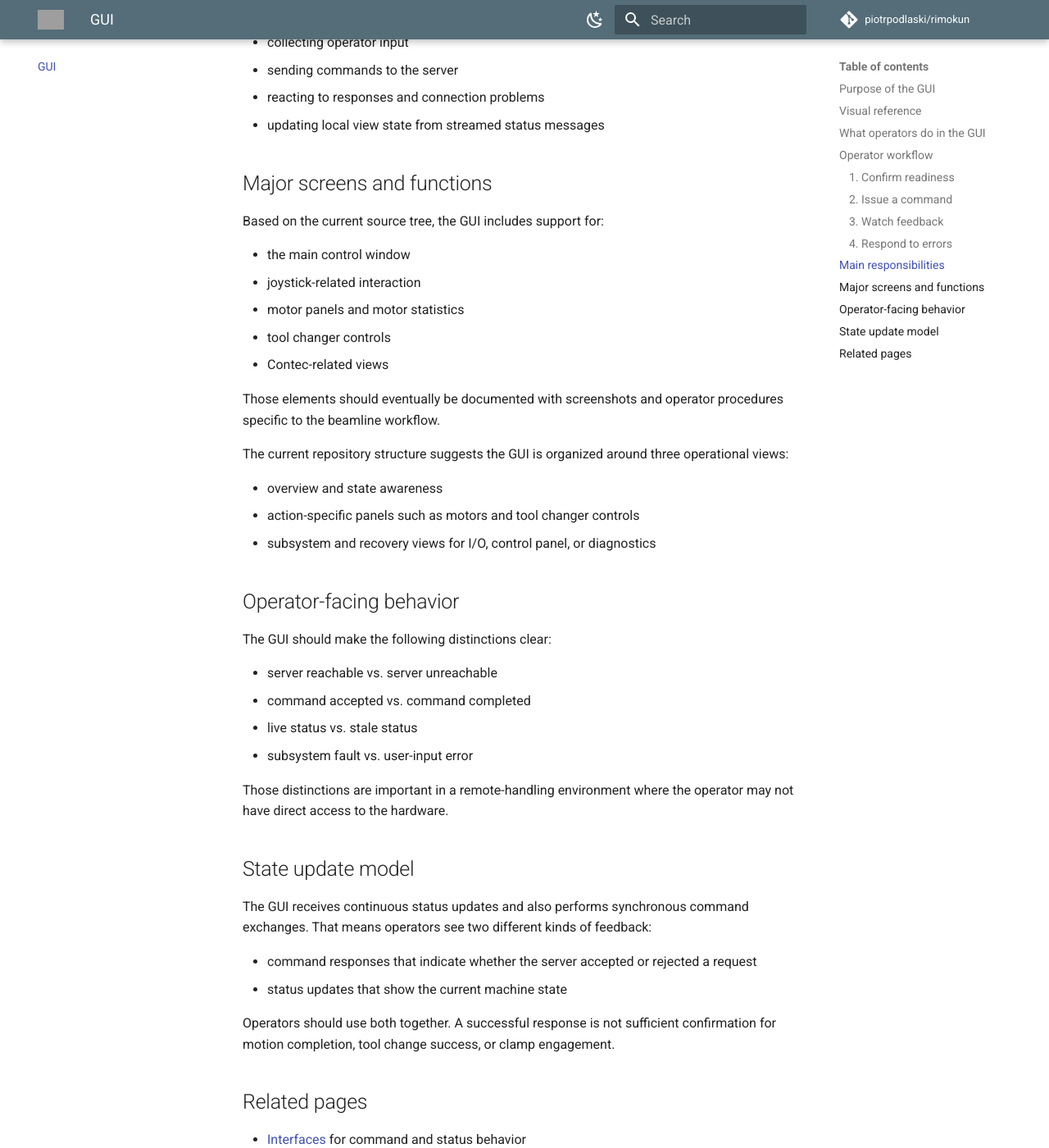
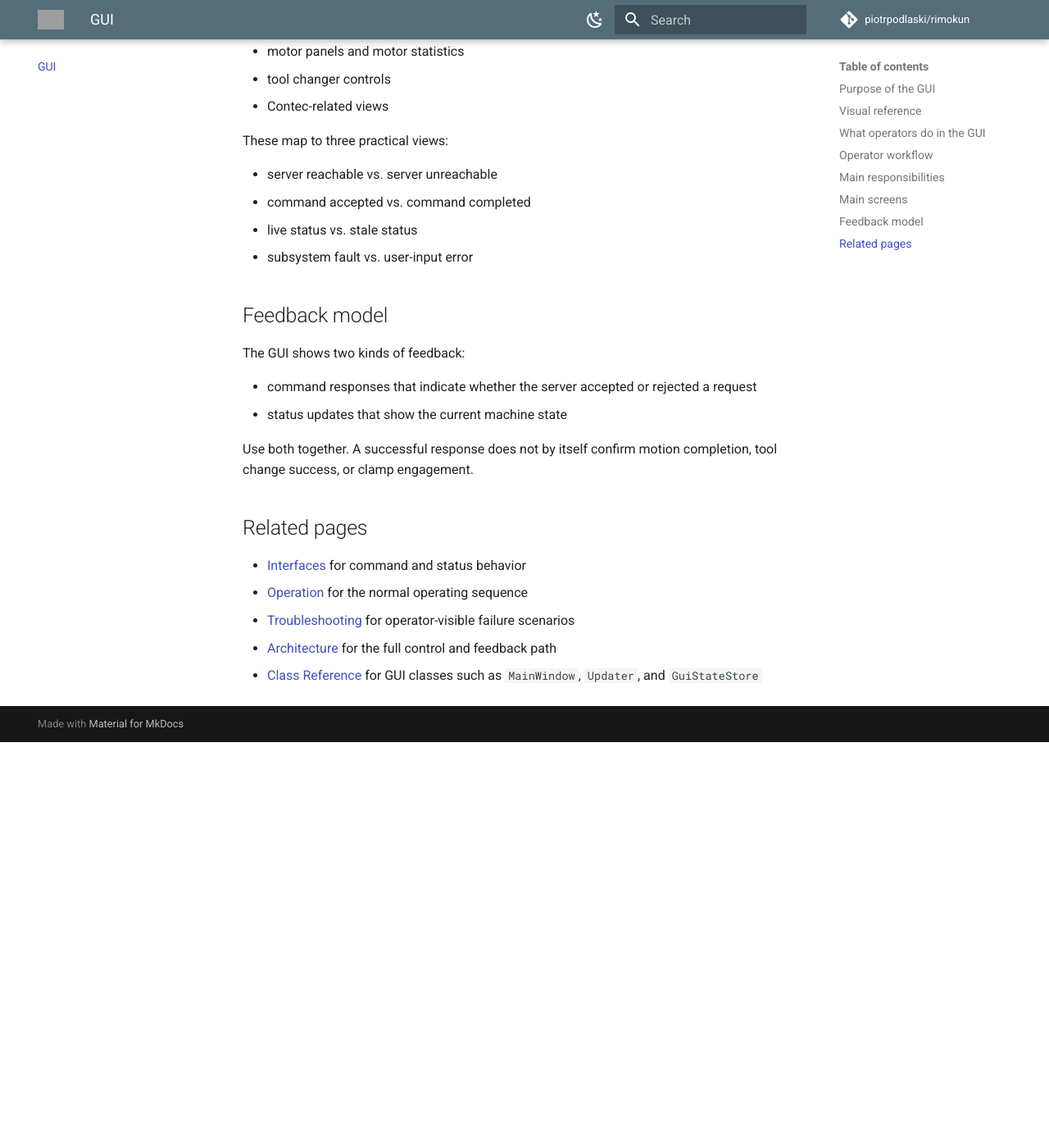
Before and after one commit to piotrpodlaski/rimokun, an MkDocs documentation site: the page built from docs/gui.md, in a window 1280 px wide and 1400 px high, scrolled down 2357 px. Shown: the whole window at 82% size. Built offline with MkDocs 1.6.1 and Material for MkDocs 9.7.7, drawn with Linux system fonts in a browser that asks for light colours; comment, search, counter and statistics services are not loaded; after the commit the page ends 3262 px from its top, so only the background shows below that; some of the changed text lies outside the part shown; grey boxes are pictures that could not be loaded.

Commit message:
Simplify docs and add class reference

```diff
--- a/docs/gui.md
+++ b/docs/gui.md
@@ -4,7 +4,7 @@
 
 `rimokunControl` is the operator console for the gantry-style remote manipulator. Operators use it to issue motion and tooling actions, observe current machine state, and detect when the manipulator or associated subsystems are no longer behaving as expected.
 
-The GUI is not the authority for machine state. It depends on the server for command execution and status publication.
+The GUI depends on the server for command execution and status publication.
 
 ## Visual reference
 
@@ -21,7 +21,7 @@
 
 ## What operators do in the GUI
 
-In normal work, operators use the GUI to:
+Operators use the GUI to:
 
 - confirm the system is connected and publishing live status
 - observe current manipulator position and subsystem state
@@ -29,42 +29,35 @@
 - monitor tool and clamp-related feedback after each action
 - respond to communication, subsystem, or fault indications
 
-This is an operational workflow, not just a collection of widgets.
-
 ## Operator workflow
-
-### 1. Confirm readiness
-
-Before commanding the manipulator, the operator should confirm in the GUI that:
+1. Confirm readiness:
+Before commanding the manipulator, confirm:
 
 - the server connection is active
 - status is updating
 - subsystem health indicators are credible
 - the machine is in the expected starting state
 
-### 2. Issue a command
-
-The operator selects an action in the GUI, such as:
+2. Issue a command:
+Select an action such as:
 
 - a manipulator movement
 - a tool changer action
 - a subsystem reset or recovery action
 
-The GUI sends that request to the server and waits for an explicit response.
+The GUI sends the request to the server and waits for a response.
 
-### 3. Watch feedback
-
-After a command is accepted, the operator should watch:
+3. Watch feedback:
+After a command is accepted, watch:
 
 - position or motion-related state
 - tool state
 - clamp-related state
 - warning or fault indicators
 
-The GUI should be used to confirm actual state transitions, not just command submission.
+Use the GUI to confirm real state changes, not just command submission.
 
-### 4. Respond to errors
-
+4. Respond to errors:
 If the GUI reports a timeout, connection problem, or unexpected status:
 
 - stop issuing additional commands
@@ -73,7 +66,7 @@
 
 ## Main responsibilities
 
-The current codebase indicates that the GUI is responsible for:
+The GUI is responsible for:
 
 - presenting the main operator window
 - showing machine and subsystem state
@@ -82,9 +75,9 @@
 - reacting to responses and connection problems
 - updating local view state from streamed status messages
 
-## Major screens and functions
+## Main screens
 
-Based on the current source tree, the GUI includes support for:
+The current source tree suggests these main screens:
 
 - the main control window
 - joystick-related interaction
@@ -92,33 +85,21 @@
 - tool changer controls
 - Contec-related views
 
-Those elements should eventually be documented with screenshots and operator procedures specific to the beamline workflow.
-
-The current repository structure suggests the GUI is organized around three operational views:
-
-- overview and state awareness
-- action-specific panels such as motors and tool changer controls
-- subsystem and recovery views for I/O, control panel, or diagnostics
-
-## Operator-facing behavior
-
-The GUI should make the following distinctions clear:
+These map to three practical views:
 
 - server reachable vs. server unreachable
 - command accepted vs. command completed
 - live status vs. stale status
 - subsystem fault vs. user-input error
 
-Those distinctions are important in a remote-handling environment where the operator may not have direct access to the hardware.
+## Feedback model
 
-## State update model
-
-The GUI receives continuous status updates and also performs synchronous command exchanges. That means operators see two different kinds of feedback:
+The GUI shows two kinds of feedback:
 
 - command responses that indicate whether the server accepted or rejected a request
 - status updates that show the current machine state
 
-Operators should use both together. A successful response is not sufficient confirmation for motion completion, tool change success, or clamp engagement.
+Use both together. A successful response does not by itself confirm motion completion, tool change success, or clamp engagement.
 
 ## Related pages
 
@@ -126,3 +107,4 @@
 - [Operation](operation.md) for the normal operating sequence
 - [Troubleshooting](troubleshooting.md) for operator-visible failure scenarios
 - [Architecture](architecture.md) for the full control and feedback path
+- [Class Reference](classes.md) for GUI classes such as `MainWindow`, `Updater`, and `GuiStateStore`
--- a/mkdocs.yml
+++ b/mkdocs.yml
@@ -67,4 +67,5 @@
   - Operation: operation.md
   - Troubleshooting: troubleshooting.md
   - Development: development.md
+  - Class Reference: classes.md
   - FAQ: faq.md
```
Also changed, not shown: docs/architecture.md (+24 -58 lines), docs/classes.md (added, +149 -0 lines), docs/development.md (+5 -14 lines), docs/index.md (+15 -19 lines), docs/server.md (+11 -26 lines).
